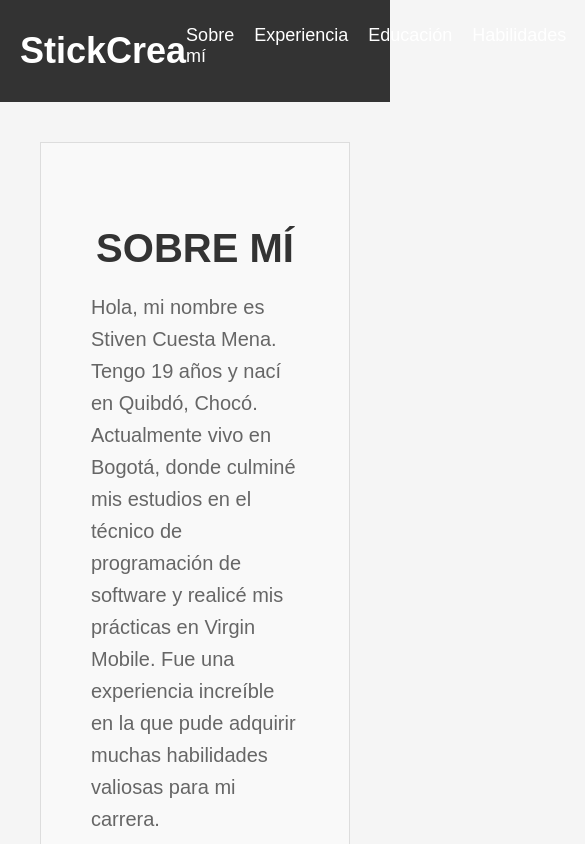
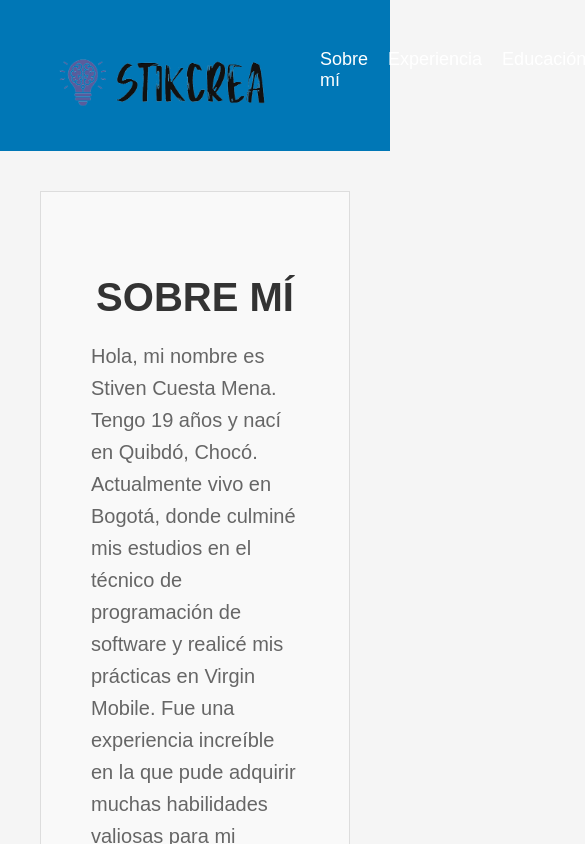
Before and after one commit to StickCrea/stickcrea.github.io, a plain HTML site: page index.html in a window 390 px wide. Shown: the top 844 px of the page, 585 px wide, since content can reach past the window. Drawn offline with Linux system fonts and the light colour scheme.

Commit message:
Actualizacion Css y Html Imgs-Icon

```diff
--- a/index.html
+++ b/index.html
@@ -4,6 +4,7 @@
   <head>
     <meta charset="UTF-8">
     <meta name="viewport" content="width=device-width, initial-scale=1.0">
+    <link rel="shortcut icon" href="Imgs\icon.png" type="image/x-icon">
     <title>StikCrea</title>
     <link rel="stylesheet" href="style.css">
     <script src="https://kit.fontawesome.com/51877c6006.js" crossorigin="anonymous"></script>
@@ -11,7 +12,7 @@
   </head>
   <body>
     <header>
-      <h1>StickCrea</h1>
+      <img class="ImgP"  src="Imgs\Principal.png" alt="">
       <nav>
         <ul>
           <li><a href="#sobre-mi">Sobre mí</a></li>
--- a/style.css
+++ b/style.css
@@ -9,18 +9,31 @@ body {
 
 /* Estilo para el header */
 header {
-  background-color: #333;
+  background-color: #0077b6;
   color: #fff;
   display: flex;
   justify-content: space-between;
   align-items: center;
   padding: 20px;
 }
+@media (max-width: 768px) {
+  .ImgP {
+    max-width: 250px;
+  }
+}
 
-header h1 {
-  margin: 0;
-  font-size: 36px;
+@media (max-width: 480px) {
+  .ImgP {
+    max-width: 150px;
+  }
 }
+
+.ImgP {
+  width: 100%;
+  max-width: 300px; /* Ajusta este valor según tus necesidades */
+  height: auto;
+}
+
 
 header nav ul {
   list-style: none;
@@ -238,6 +251,7 @@ footer {
   /* ESTILO TABLA  */
 
   table {
+    margin-top: 100px;
     border-collapse: collapse;
     width: 100%;
     font-family: Arial, sans-serif;
```
Also changed, not shown: Imgs/Principal.png (added), Imgs/icon.ico (added), Imgs/icon.png (added).
